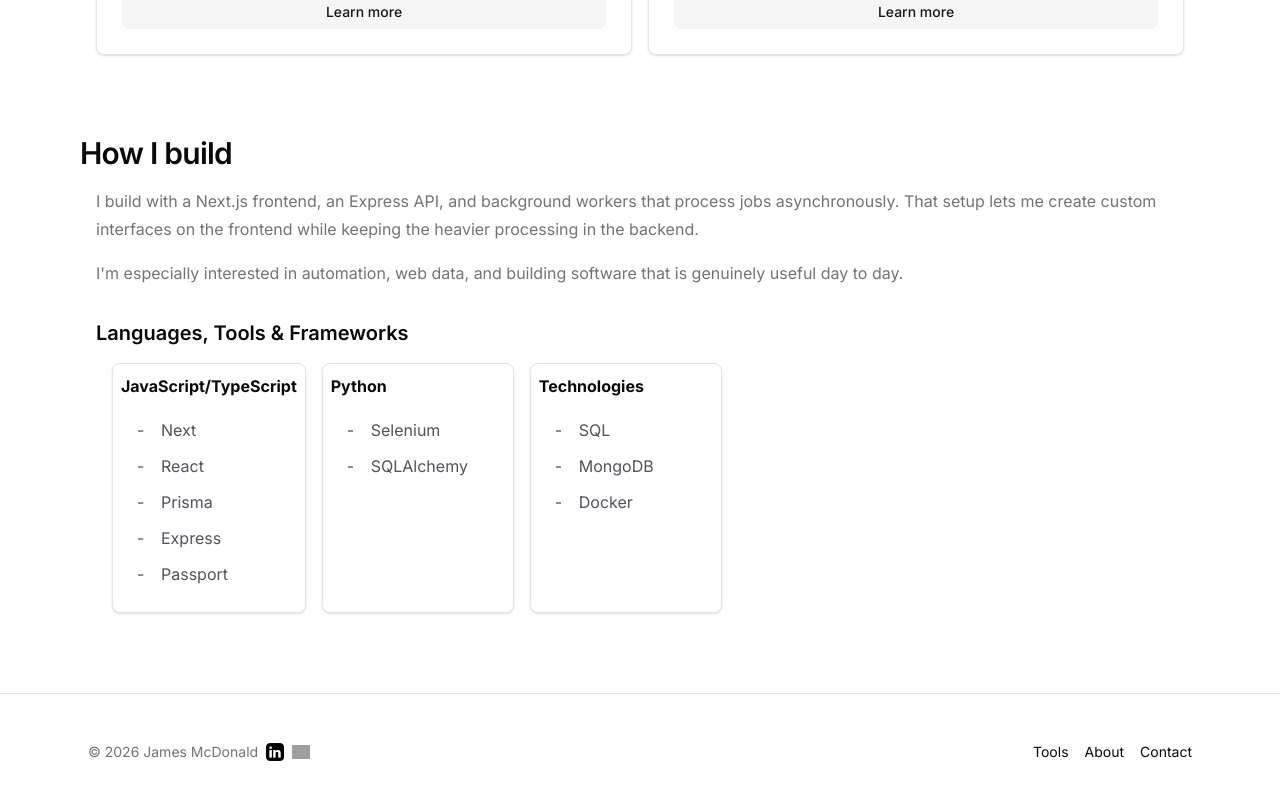
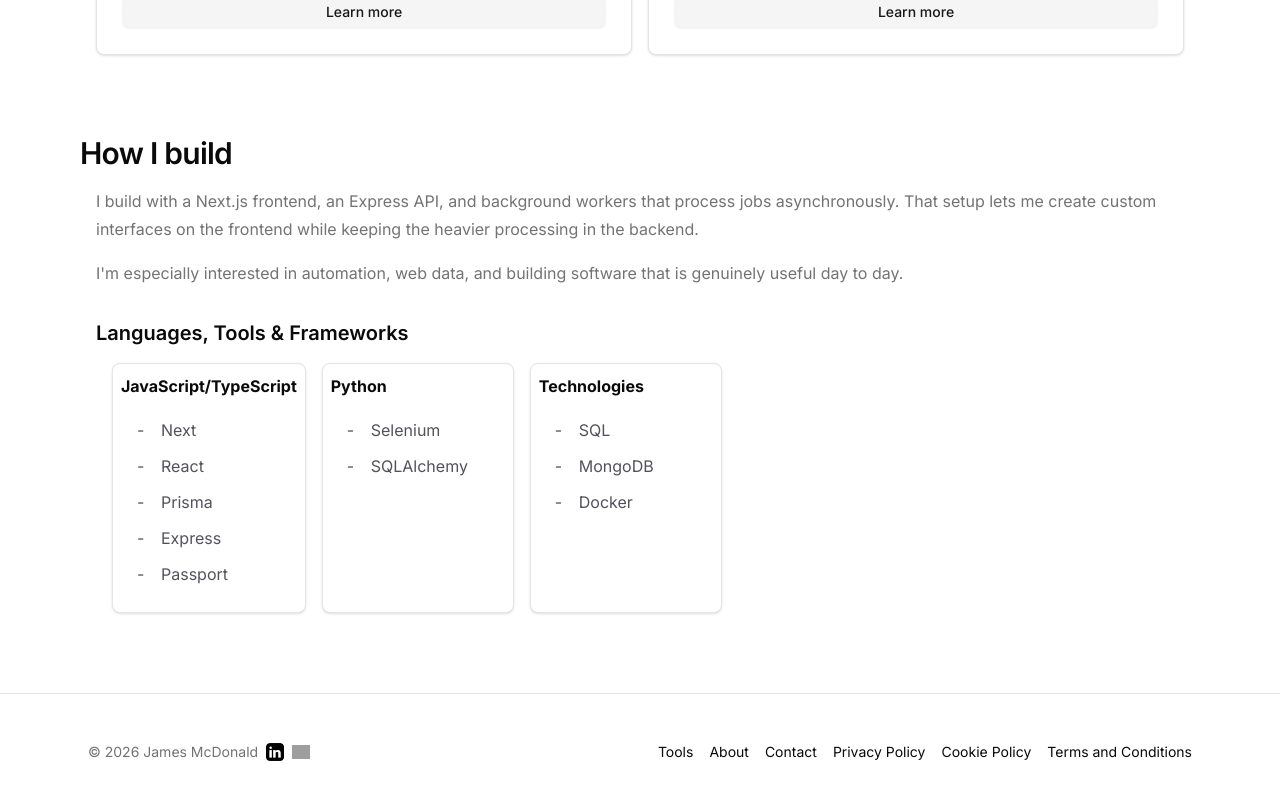
Before and after one commit to JamesIMcDonald/personalWebsite, a Next.js app in the folder frontend/: page / in a window 1280 px wide. Shown: the part 627-1427 px from the top of the page. Built offline with nearby package versions, Linux system fonts and the light colour scheme; no server answers; grey boxes are pictures that could not be loaded.

Commit message:
adding policies to footer

```diff
--- a/frontend/components/MainFooter.tsx
+++ b/frontend/components/MainFooter.tsx
@@ -15,11 +15,14 @@ export default function Footer() {
 					</a>
 				</div>
 
-        <div className="flex gap-4">
+				<nav className="flex flex-wrap gap-x-4 gap-y-2">
 					<Link href="/tools">Tools</Link>
 					<Link href="/about">About</Link>
 					<Link href="/contact">Contact</Link>
-        </div>
+					<Link href="/privacy">Privacy Policy</Link>
+					<Link href="/cookies">Cookie Policy</Link>
+					<Link href="/terms">Terms and Conditions</Link>
+				</nav>
 			</div>
 		</footer>
 	)
```
Lines whose indentation alone changed are shown as unchanged.
